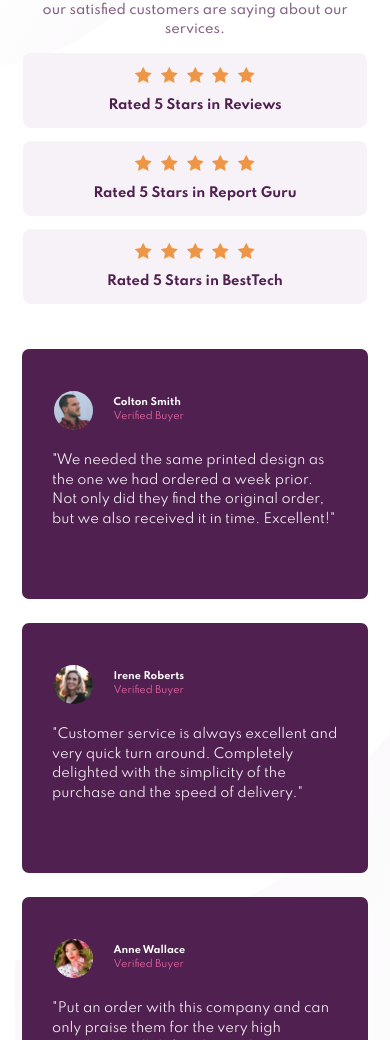
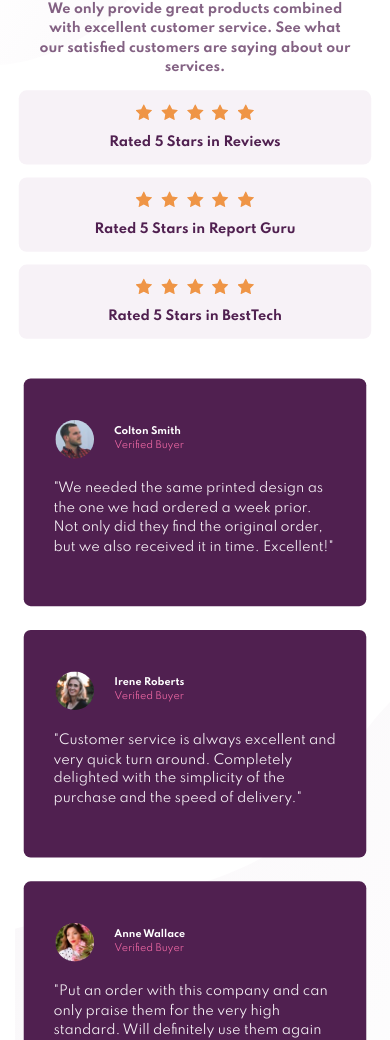
Before and after one commit to GitHub-dev12345/Social-proof-section, a plain HTML site: page index.html in a window 390 px wide. Shown: the part 167-1207 px from the top of the page. Drawn offline with Linux system fonts and the light colour scheme.

Commit message:
Some change in style file Like: margin & changed card height in media query

```diff
--- a/style.css
+++ b/style.css
@@ -5,17 +5,19 @@
 body{
     font-size: 15px;
     font-family: 'Spartan', sans-serif;
-    margin: 10px;
+    margin: 15px;
     background: url("images/bg-pattern-top-desktop.svg"), url("images/bg-pattern-bottom-desktop.svg") hsl(0, 0%, 100%);
+    background-position: top left, bottom right;
     background-repeat: no-repeat no-repeat;
-    background-position: top left, bottom right;
+    background-size: auto, auto;
+    transform: scale(0.99);
 }
 
 /* Inner Body Main Box Content CSS Code */
 main{
     width: 90%;
     max-width: 1440px;
-    margin: 50px auto;
+    margin: 40px auto;
 }
 
 /* Flex-Contianer-1 CSS Code */
@@ -23,13 +25,13 @@ main{
     display: flex;
     flex-direction: row;
     flex-wrap: wrap;
-    margin: 20px;
+    margin: 15px;
     justify-content: space-around;
 }
 
 /* Inner FlexContainer-1 First Flex-Item CSS Code */
 .flex-item{
-    width: 45%;
+    width: 40%;
 }
 
 #flex-item-1{
@@ -119,7 +121,7 @@ main{
     flex-direction: row;
     justify-content: space-around;
     flex-wrap: wrap;
-    margin: 20px;
+    margin: 25px;
 }
 
 
@@ -161,7 +163,6 @@ main{
     color:  hsl(333, 80%, 67%);
     margin-top: 40px;
 }
-
 
 /* Inner Card Para CSS Code */
 .card p{
@@ -212,8 +213,8 @@ footer a:hover{
         flex-direction: column;
         justify-content: center;
         align-items: center;
-        margin: 0px;
-        transition: 0.5s;
+        margin: 0px auto;
+        transition: 0.3s;
     }
     /* Inner Flex-Container1 Flex-Item First item Ressponsive CSS Code */
     #flex-item-1{
@@ -299,22 +300,24 @@ footer a:hover{
         background: url("images/bg-pattern-top-mobile.svg"), url("images/bg-pattern-bottom-mobile.svg");
         background-repeat: no-repeat no-repeat;
         background-position: top left, bottom right;
+        margin: 10px;
     }
 
     /* In Main Box Model Flex-Container-2 & Card Responsive CSS Code */
     .flex-container-2 .card{
         width: auto;
-        transition: 0.5s;
+        transition: 0.4s;
     }
 
     /* Inner Flex-Container1 Flex-Item First item Ressponsive CSS Code */
     #flex-item-1 h1{
         font-size: 2rem;
-        width: 110%;
+        width: 100%;
     }
 
     #flex-item-1 p{
         font-size: 13px;
+        font-weight: 600;
         padding: 10px;
     }
 
@@ -339,6 +342,9 @@ footer a:hover{
 
     /* Flex-Container2 inner CArd CSs Code */
     .card{
+        height: 170px;
+    }
+    .card{
         padding: 30px;
     }
 
```
